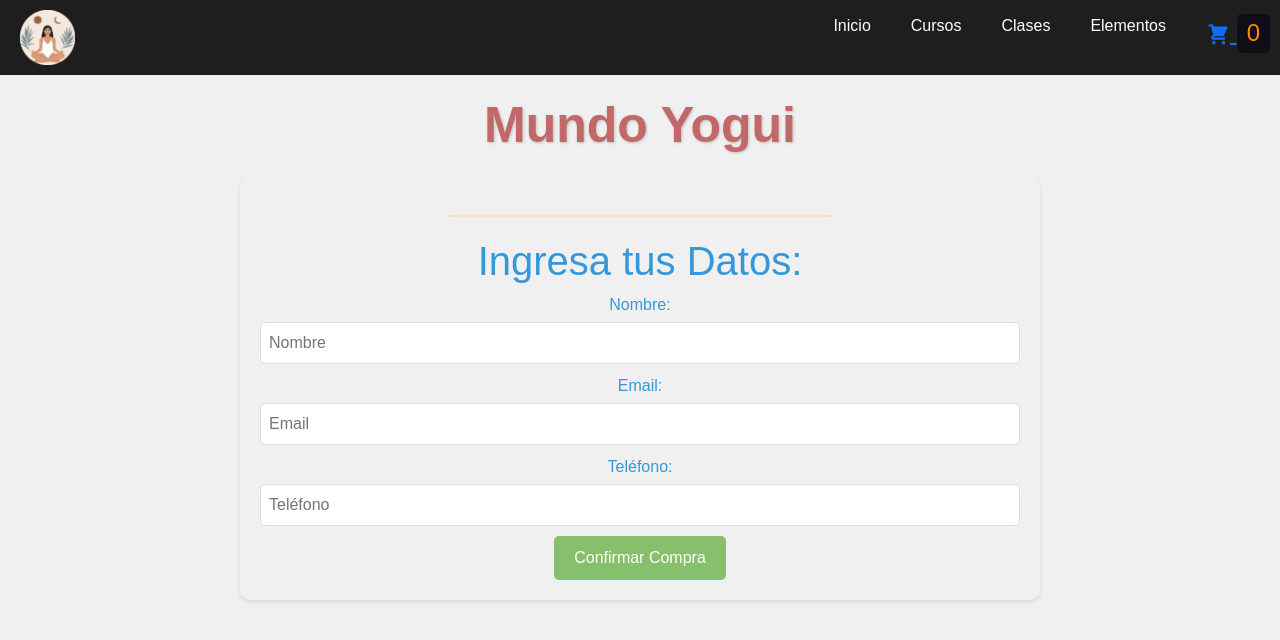
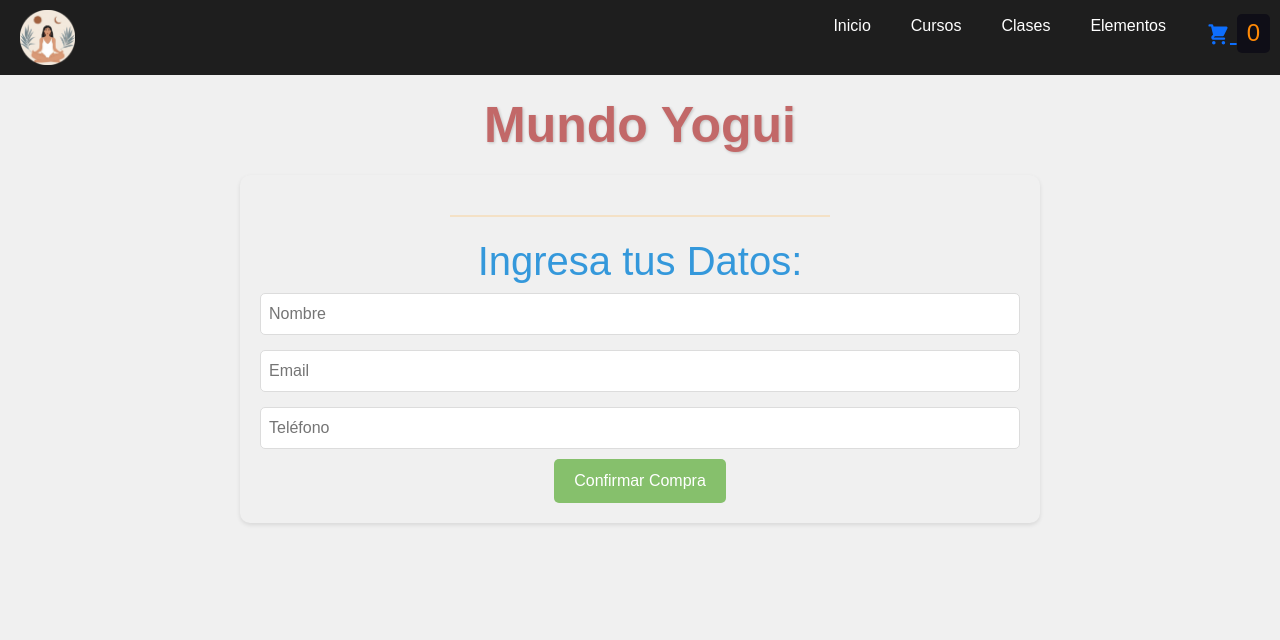
Before and after one commit to sofiarojo/EntregaFinal-ReactJS-Rojo, a React (Create React App) app: page /checkout in a window 1280 px wide. Shown: the top 640 px of the page. Built offline with nearby package versions, Linux system fonts and the light colour scheme.

Commit message:
Modificaciones

```diff
--- a/src/components/Checkout/Checkout.js
+++ b/src/components/Checkout/Checkout.js
@@ -104,7 +104,7 @@ export const Checkout = () => {
       {!orderId && (
         <form onSubmit={handleSubmit} className="checkout-form">
           <h1>Ingresa tus Datos:</h1>
-          <label className="form-label">Nombre:</label>
+          <label className="form-label"></label>
           <input
             type="text"
             name="Nombre"
@@ -114,7 +114,7 @@ export const Checkout = () => {
             required
           />
           <br />
-          <label className="form-label">Email:</label>
+          <label className="form-label"></label>
           <input
             type="email"
             name="Email"
@@ -124,7 +124,7 @@ export const Checkout = () => {
             required
           />
           <br />
-          <label className="form-label">Teléfono:</label>
+          <label className="form-label"></label>
           <input
             type="number"
             name="Telefono"
```
